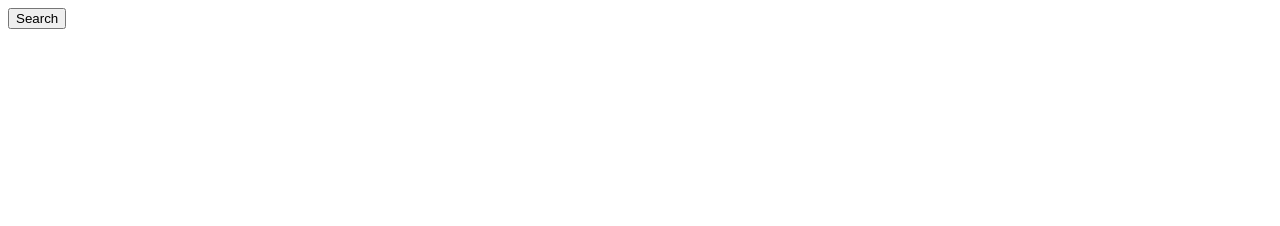
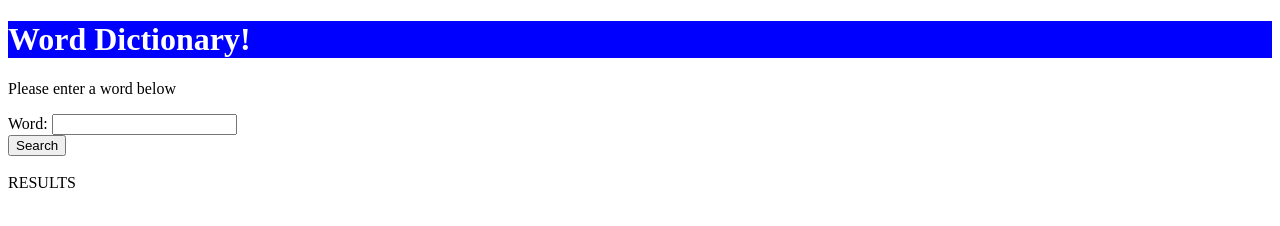
Before and after one commit to Jodi-MarieTaylor/info2180-lab6, a plain HTML site: page index.html in a window 1280 px wide. Drawn offline with Linux system fonts and the light colour scheme.

Commit message:
Exercise 3

```diff
--- a/index.html
+++ b/index.html
@@ -3,27 +3,41 @@
 <body>
 
 
-<button onclick="getDefinition()">Search</button>
-<p id="myDiv"></p>
+
+<div style='background-color: blue;'><h1 style='color: white'> Word Dictionary! </h1> </div>
+<p>Please enter a word below</p>
+<form action="request.php">
+  Word: <input type="text" name="q" id="word"><br>
+  <input type="submit" value="Search" onclick="getDefinition(); return false;">
+</form>
+</br>
+<div id="result"> RESULTS  </div>
+
 
 <script type="text/javascript">
 function getDefinition() {
+    // word.preventDefault();
+    var word = document.getElementById('word').value;
+    console.log(word);
     var xmlhttp = new XMLHttpRequest();
 
     xmlhttp.onreadystatechange = function() {
         if (xmlhttp.readyState == XMLHttpRequest.DONE ) {
            if (xmlhttp.status == 200) {
-               alert(xmlhttp.responseText);
+                document.getElementById("result").innerHTML = this.responseText;
+
            }
 
            else {
                alert('Oops!');
            }
         }
+
     };
 
-    xmlhttp.open("GET", "request.php?q=definition", true);
+    xmlhttp.open("GET", "request.php?q=" + word, true);
     xmlhttp.send();
+
 }
 </script>
 
```
